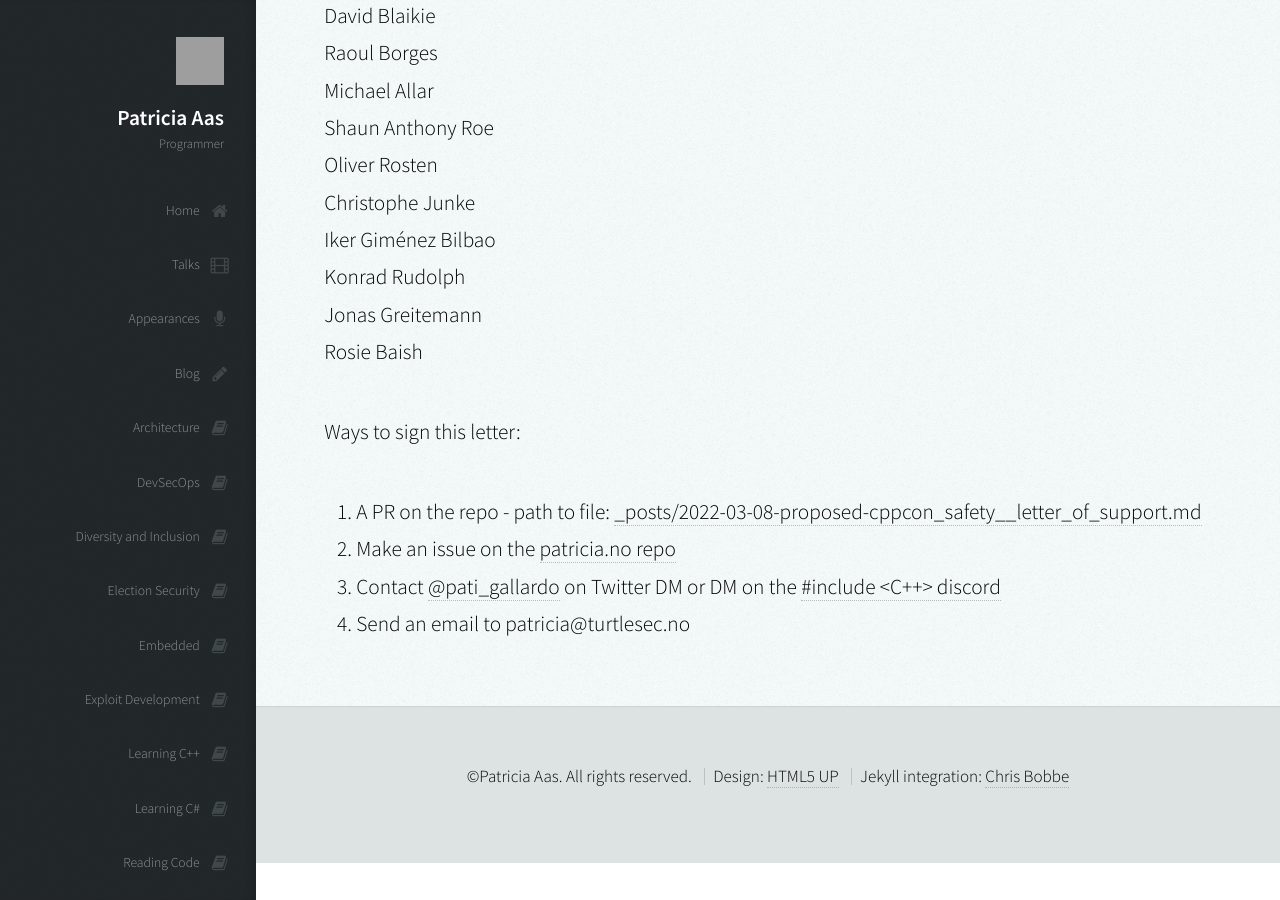
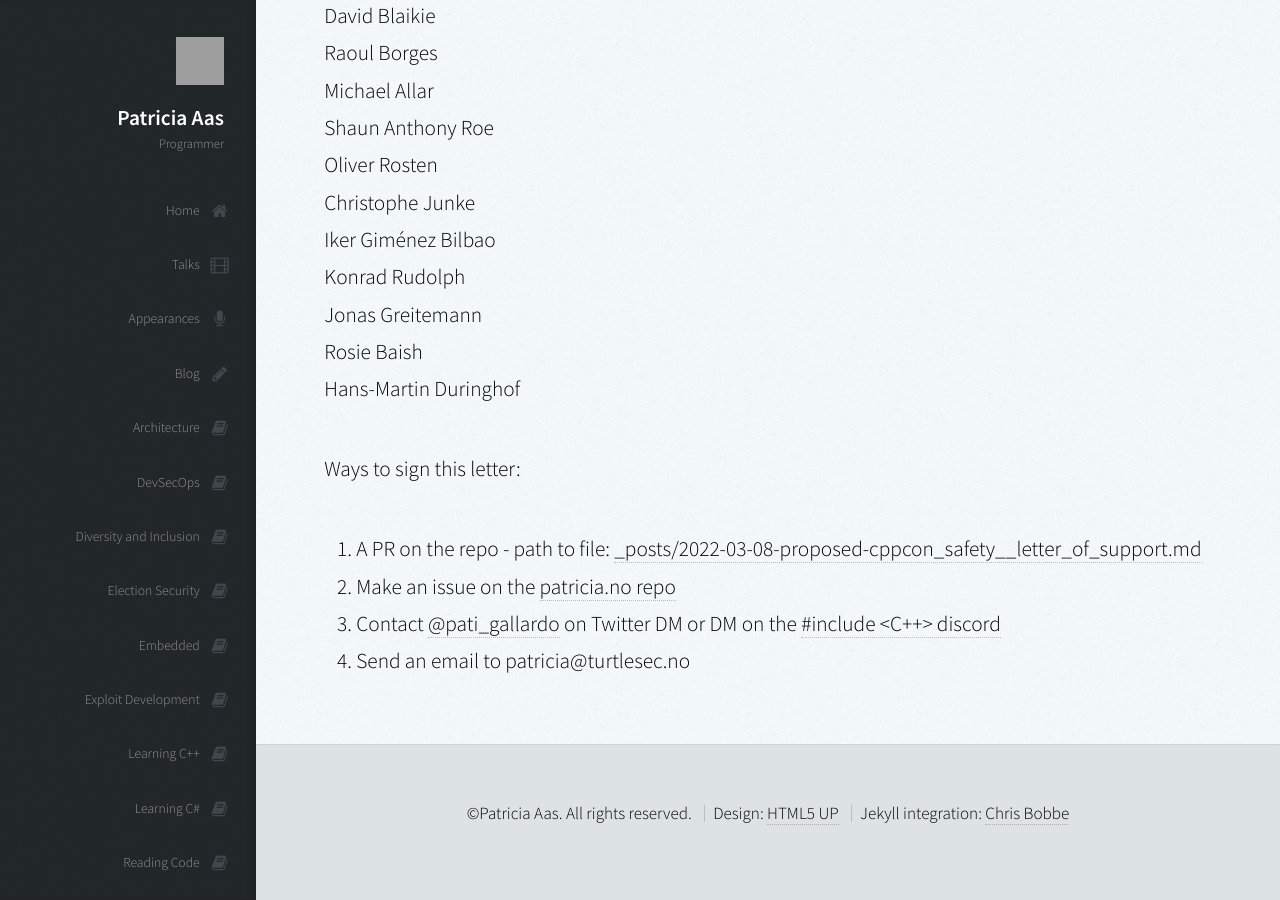
Before and after one commit to patricia-gallardo/patricia-gallardo.github.io, a Jekyll site: the page built from _posts/2022-03-08-proposed-cppcon_safety__letter_of_support.md, in a window 1280 px wide and 900 px high, scrolled down 10972 px. Built offline with Jekyll 4.4.1, drawn with Linux system fonts in a browser that asks for light colours; nearby versions of some CDN libraries; grey boxes are pictures that could not be loaded.

Commit message:
Update 2022-03-08-proposed-cppcon_safety__letter_of_support.md

```diff
--- a/_posts/2022-03-08-proposed-cppcon_safety__letter_of_support.md
+++ b/_posts/2022-03-08-proposed-cppcon_safety__letter_of_support.md
@@ -303,6 +303,7 @@ Iker Giménez Bilbao <br>
 Konrad Rudolph <br>
 Jonas Greitemann <br>
 Rosie Baish <br>
+Hans-Martin Duringhof <br>
 
 Ways to sign this letter:
 1. A PR on the repo - path to file: [_posts/2022-03-08-proposed-cppcon_safety__letter_of_support.md][4]
```
